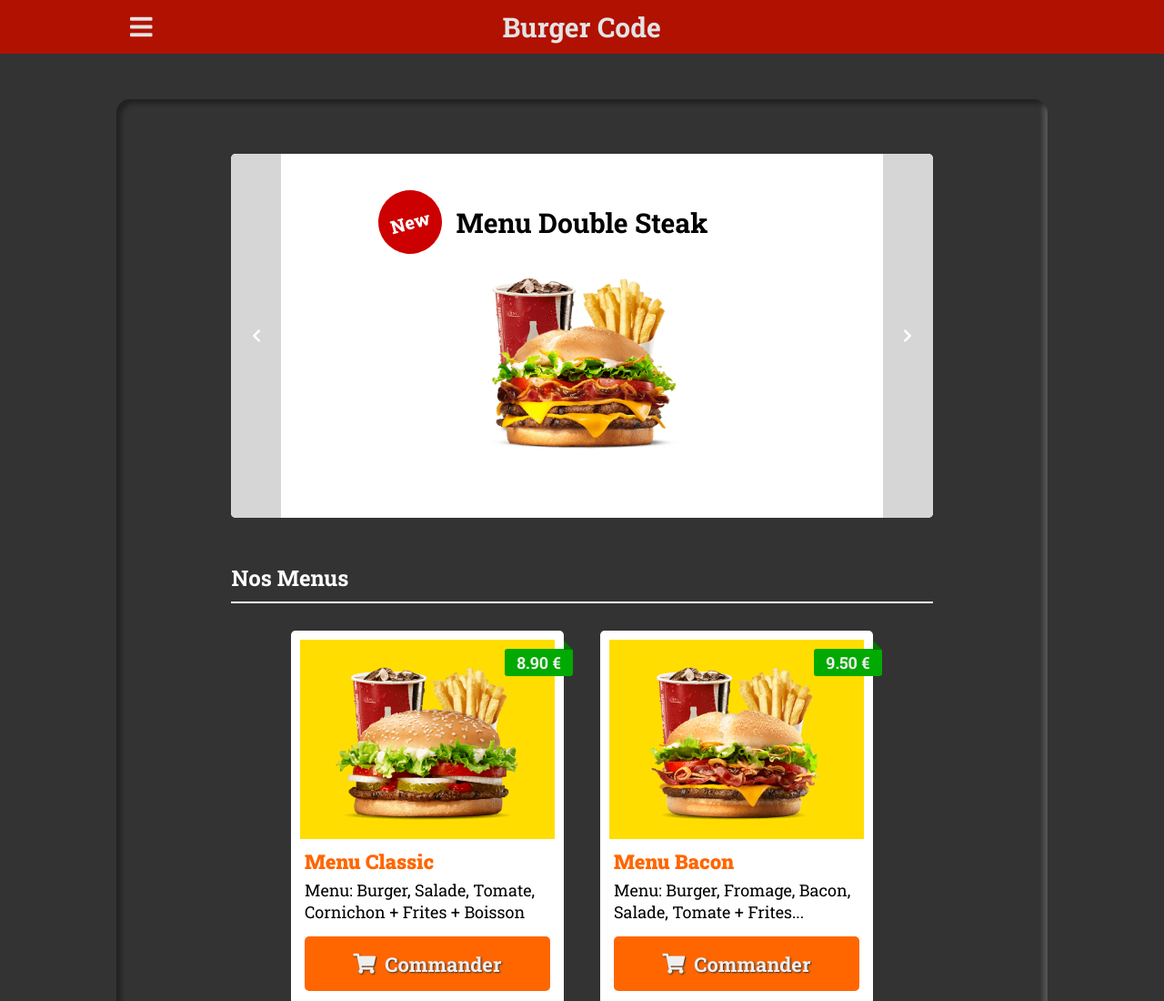
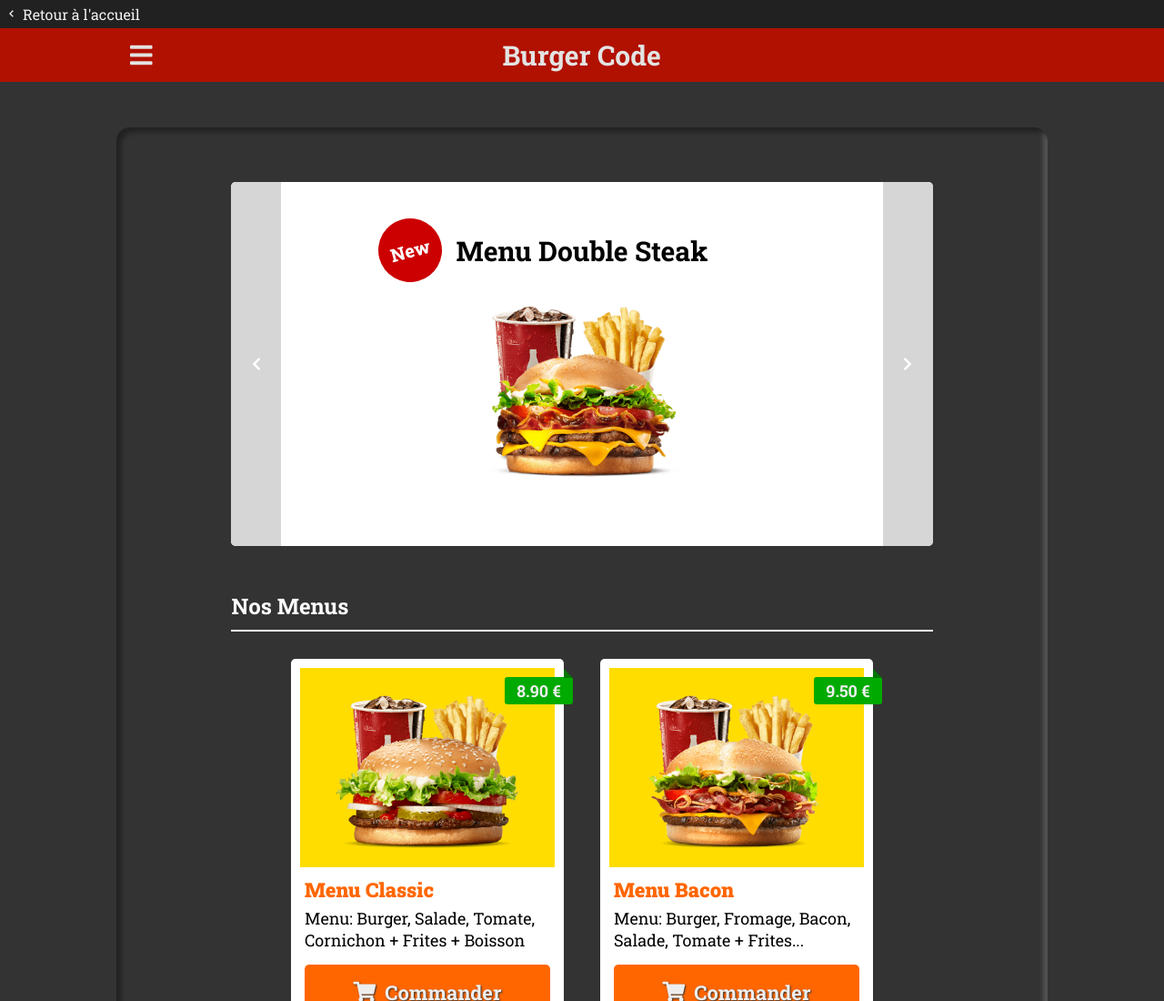
Before and after one commit to Eweeen/EwenHerve, a plain HTML site: page Projet2/index.html in a window 1280 px wide. Shown: the top 1100 px of the page at 91% size. Drawn offline with Linux system fonts and the light colour scheme.

Commit message:
Modification

```diff
--- a/Projet1/CSS/style.css
+++ b/Projet1/CSS/style.css
@@ -22,6 +22,17 @@
 body {
     margin: 0;
     font-family: var(--font-roboto);
+}
+
+.retour_menu {
+    width: 100%;
+    background-color: #212121;
+    padding: 5px;
+}
+
+.retour_menu a {
+    text-decoration: none;
+    color: #F1F1F1;
 }
 
 /* =========================== NAVBAR =========================== */
--- a/Projet2/css/styles.css
+++ b/Projet2/css/styles.css
@@ -10,6 +10,16 @@ html, body {
     font-family: 'Roboto Slab', serif;
     background: #333;
     scroll-behavior: smooth;
+}
+
+.retour_menu {
+    width: 100%;
+    background-color: #212121;
+    padding: 5px;
+}
+
+.retour_menu a {
+    color: #F1F1F1;
 }
 
 a {
@@ -731,4 +741,5 @@ footer {
 @media screen and (max-width: 400px){
     .menu-container {grid-template-columns: repeat(auto-fill, 225px); grid-gap: 20px;}
     .menu-content {width: 225px; height: auto;}
+    section .container {width: 90%;}
 }
--- a/Projet2/index.html
+++ b/Projet2/index.html
@@ -6,12 +6,15 @@
     <meta name="keywords" content="Burger, Restaurant, Fast-food, Macdonald's, Burger King">
     <meta name="viewport" content="width=device-width, initial-scale=1.0">
     <link rel="stylesheet" href="https://use.fontawesome.com/releases/v5.3.1/css/all.css">
+    <link rel="stylesheet" href="../assets/boxicons/css/boxicons.min.css">
     <link href="https://fonts.googleapis.com/css2?family=Roboto+Slab:wght@100;200;300;400;500;600;700;800;900&display=swap" rel="stylesheet">
     <link rel="stylesheet" href="css/styles.css">
     <link rel="icon" href="images/icon-burger.png">
     <title>Burger Code</title>
 </head>
 <body>
+
+    <div class="retour_menu"><a href="../index.html"><i class='bx bx-chevron-left'></i> Retour à l'accueil</a></div>
 
     <nav class="nav-phone">                                                                       <!-- Nav Visible -->
         <div class="container">
--- a/Projet2/js/app.js
+++ b/Projet2/js/app.js
@@ -28,16 +28,20 @@ const next = document.querySelector('.slider-next');
 let slider = document.querySelector('.slider');
 index = 0;
 
+if (prev){
     prev.addEventListener('click', () => {
         if(index === 1) {
             slider.style.transform = "translateX(0%)";
             index--;
         }
     });
+}
 
+if (next){
     next.addEventListener('click', () => {
         if(index === 0) {
             slider.style.transform = "translateX(-50%)";
             index++;
         }
     });
+}
--- a/Projet3/style.css
+++ b/Projet3/style.css
@@ -6,6 +6,17 @@
     --bk-grille: url(Img/bk-blue.png);
     --jeton-rouge: url(Img/JetonRouge.png);
     --jeton-jaune: url(Img/JetonJaune.png);
+}
+
+.retour_menu {
+    width: 100%;
+    background-color: #212121;
+    padding: 5px;
+}
+
+.retour_menu a {
+    text-decoration: none;
+    color: #F1F1F1;
 }
 
 /*======== Jeux ========*/
```
Also changed, not shown: Projet1/index.html (+2 -0 lines), Projet2/pages/contact.html (+2 -0 lines), Projet2/pages/m1.html (+2 -0 lines), Projet2/pages/m2.html (+2 -0 lines), Projet2/pages/m3.html (+2 -0 lines), Projet2/pages/m4.html (+2 -0 lines), Projet2/pages/m5.html (+2 -0 lines), Projet2/pages/m6.html (+2 -0 lines), Projet3/index.html (+3 -0 lines). Lines whose indentation alone changed are shown as unchanged.
